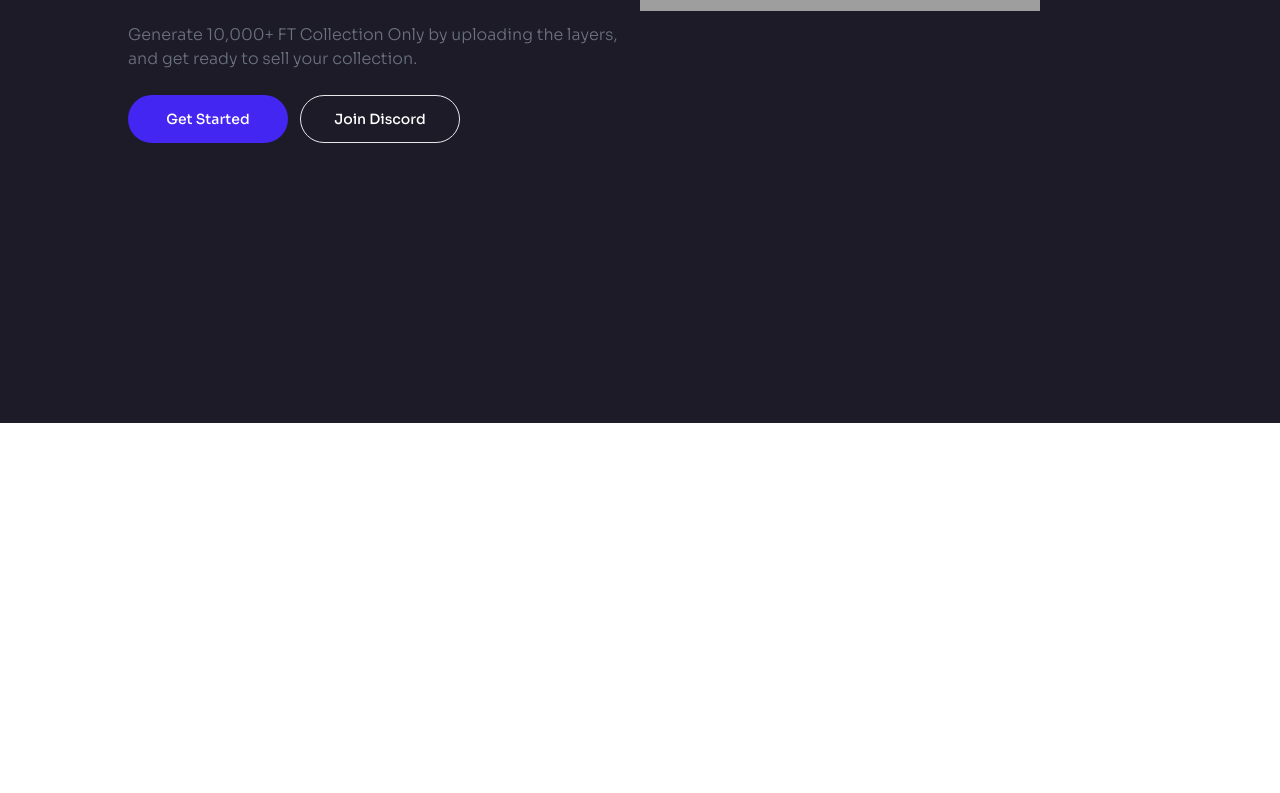
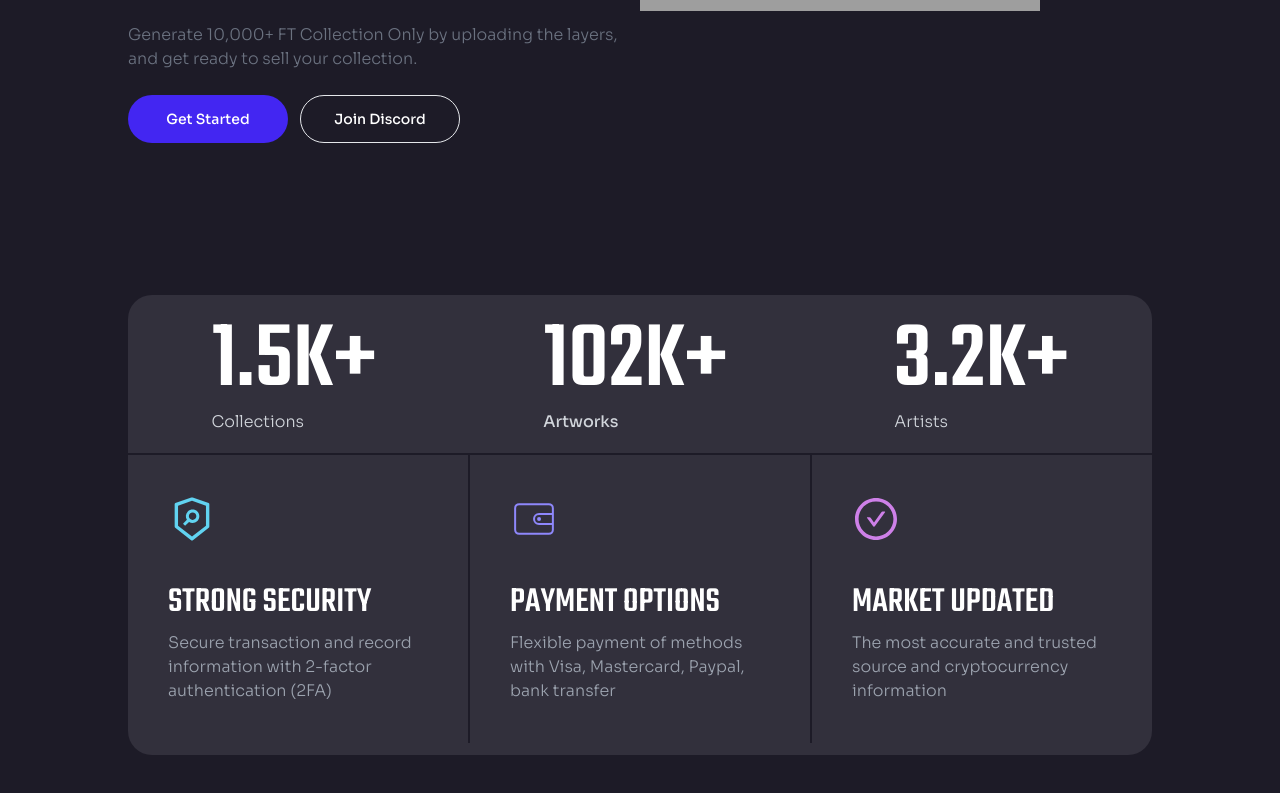
Before and after one commit to santoshmcode/space-web, a React (Create React App) app: page / in a window 1280 px wide. Shown: the part 377-1170 px from the top of the page. Before the commit the page ends 800 px from the top, so only its background shows below. Built offline with nearby package versions, Linux system fonts and the light colour scheme; grey boxes are pictures that could not be loaded.

Commit message:
BigCard completed

```diff
--- a/package.json
+++ b/package.json
@@ -8,6 +8,7 @@
     "@testing-library/user-event": "^13.5.0",
     "react": "^18.2.0",
     "react-dom": "^18.2.0",
+    "react-icons": "^4.8.0",
     "react-scripts": "5.0.1",
     "web-vitals": "^2.1.4"
   },
--- a/src/App.js
+++ b/src/App.js
@@ -1,11 +1,13 @@
+import BigCard from "./components/bigCard";
 import Navbar from "./components/navbar";
 import SectionOne from "./components/sectionOne";
 
 function App() {
     return (
-        <div className="px-32 bg-bg-dark h-screen">
+        <div className="px-32 bg-bg-dark h-full">
             <Navbar />
             <SectionOne />
+            <BigCard />
         </div>
     );
 }
--- /dev/null
+++ b/src/components/atoms/SmallCard.jsx
@@ -0,0 +1,21 @@
+import React from "react";
+
+const SmallCard = ({ Icon, title, subtitle, borderRight = true }) => {
+    return (
+        <div
+            className={`flex-1 flex flex-col items-start p-10 ${
+                borderRight && "border-r-2 border-bg-dark"
+            }`}
+        >
+            <>{Icon}</>
+            <div className="uppercase font-Teko text-white mt-10 font-medium text-4xl">
+                {title}
+            </div>
+            <div className=" mt-2 w-64 font-Sora font-light text-gray-400">
+                {subtitle}
+            </div>
+        </div>
+    );
+};
+
+export default SmallCard;
--- /dev/null
+++ b/src/components/bigCard/index.jsx
@@ -0,0 +1,59 @@
+import React from "react";
+import SmallCard from "../atoms/SmallCard";
+import { AiOutlineSecurityScan, AiOutlineCheckCircle } from "react-icons/ai";
+import { CiWallet } from "react-icons/ci";
+
+const BigCard = () => {
+    return (
+        <div className="bg-card-bg h-460 -translate-y-32 rounded-3xl">
+            <div className="flex ">
+                <div className="h-40 flex-auto flex justify-around items-center border-b-2 border-bg-dark">
+                    <div>
+                        <div className="text-white font-Teko text-8xl font-medium">
+                            1.5K+
+                        </div>
+                        <div className="text-gray-300 font-Sora font-light">
+                            Collections
+                        </div>
+                    </div>
+                    <div>
+                        <div className="text-white font-Teko text-8xl font-medium">
+                            102K+
+                        </div>
+                        <div className="text-gray-300 font-Sora font-medium">
+                            Artworks
+                        </div>
+                    </div>
+                    <div>
+                        <div className="text-white font-Teko text-8xl font-medium">
+                            3.2K+
+                        </div>
+                        <div className="text-gray-300 font-Sora font-light">
+                            Artists
+                        </div>
+                    </div>
+                </div>
+            </div>
+            <div className="flex h-72 items-center justify-center overflow-hidden">
+                <SmallCard
+                    Icon={<AiOutlineSecurityScan size={48} color="#61d3f1" />}
+                    title="strong security"
+                    subtitle="Secure transaction and record information with 2-factor authentication (2FA)"
+                />
+                <SmallCard
+                    Icon={<CiWallet size={48} color="#8e87fb" />}
+                    title="payment options"
+                    subtitle="Flexible payment of methods with Visa, Mastercard, Paypal, bank transfer"
+                />
+                <SmallCard
+                    Icon={<AiOutlineCheckCircle size={48} color="#ce80e8" />}
+                    title="market updated"
+                    subtitle="The most accurate and trusted source  and cryptocurrency information"
+                    borderRight={false}
+                />
+            </div>
+        </div>
+    );
+};
+
+export default BigCard;
--- a/tailwind.config.js
+++ b/tailwind.config.js
@@ -6,11 +6,15 @@ module.exports = {
             colors: {
                 "bg-dark": "#1d1b27",
                 "primary-blue": "#4326f2",
+                "card-bg": "#32303c",
             },
             fontFamily: {
                 Teko: ["Teko", "sans-serif"],
                 Sora: ["Sora", "sans-serif"],
             },
+            height: {
+                460: "460px",
+            },
         },
     },
     plugins: [],
```
Also changed, not shown: 1 other file (tests, documents, lock files or other folders).
